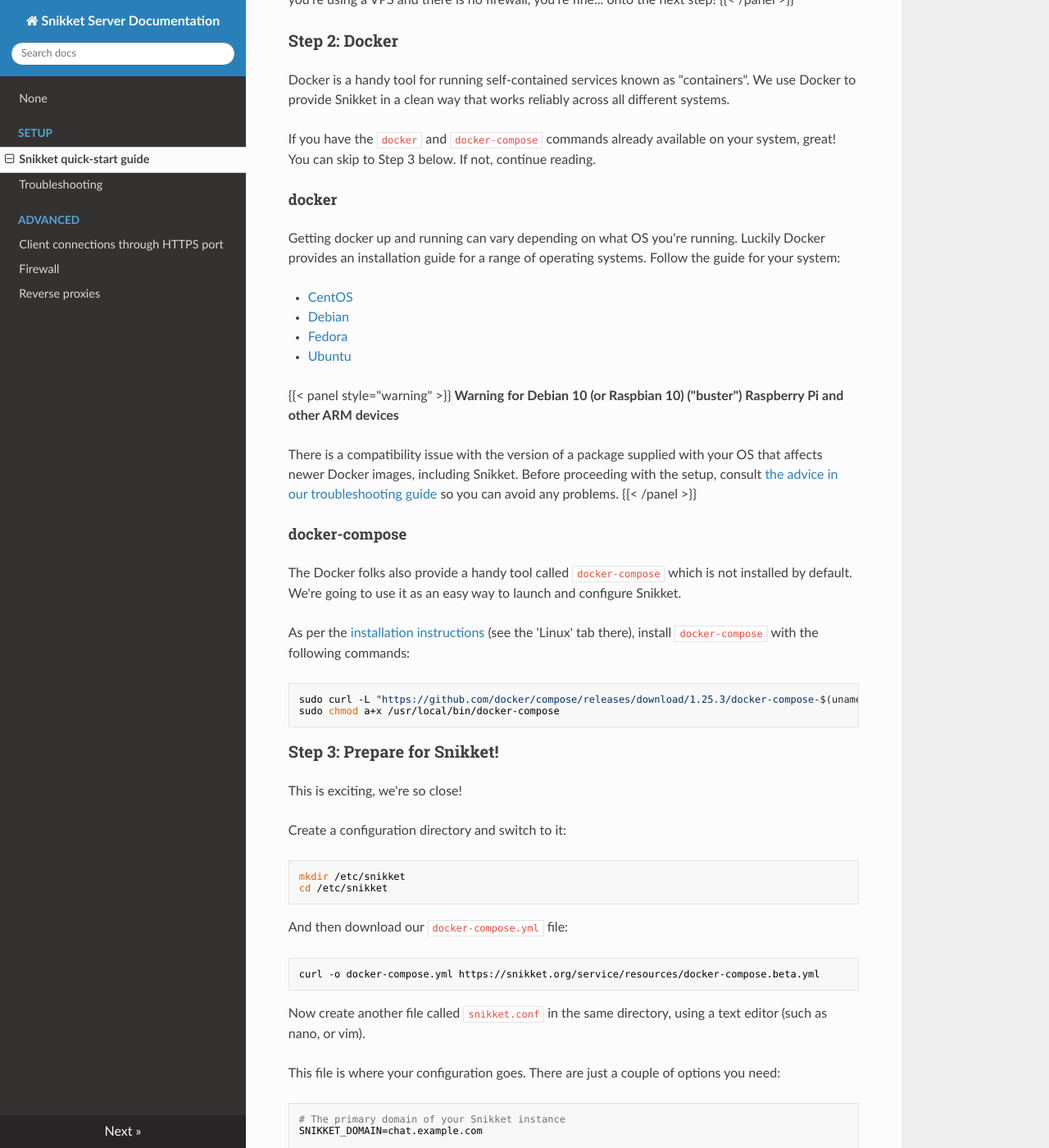
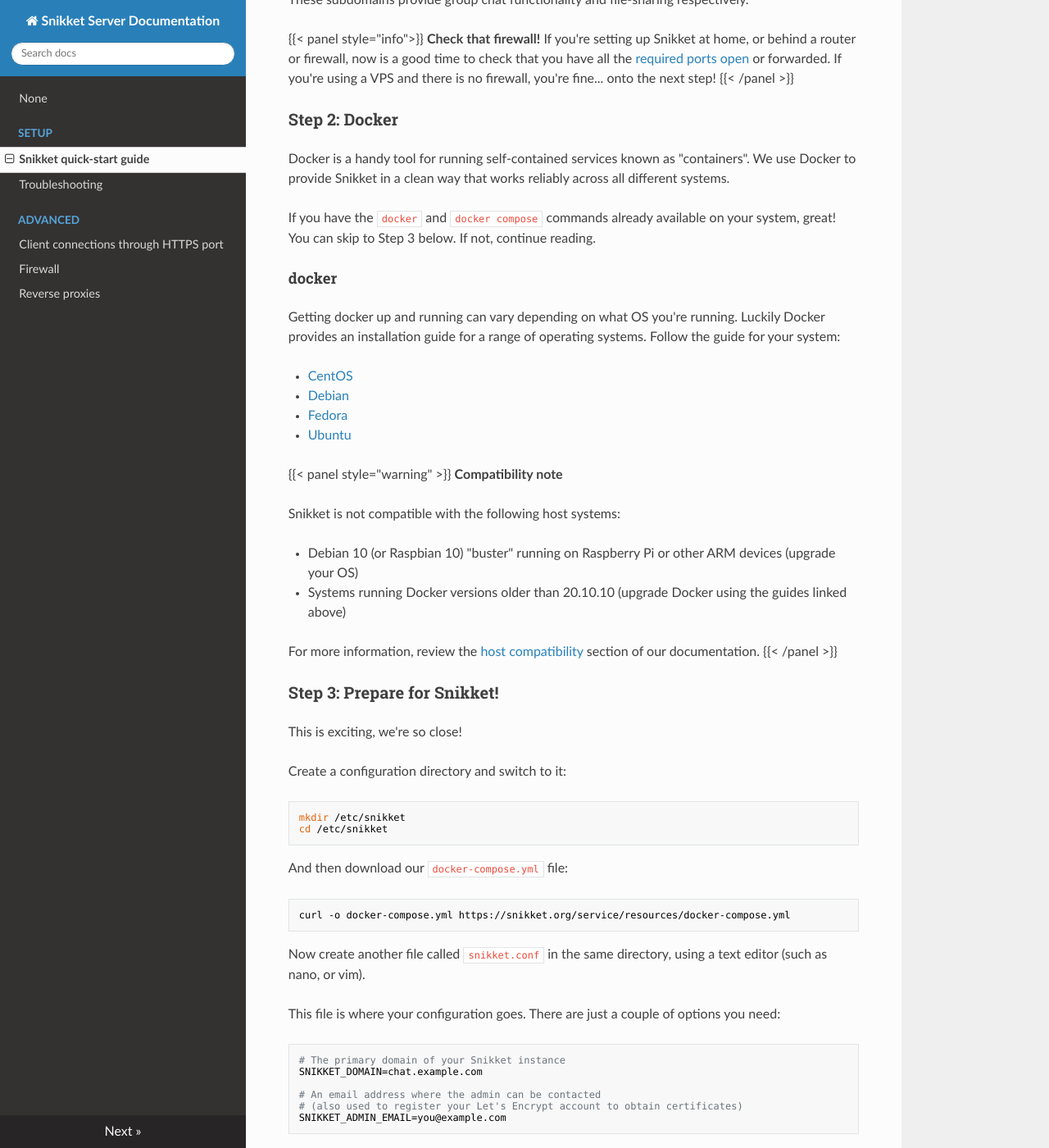
Before and after one commit to snikket-im/snikket-server, an MkDocs documentation site: the page built from docs/setup/quickstart.md, in a window 1280 px wide and 1400 px high, scrolled down 1677 px. Shown: the whole window at 82% size. Built offline with MkDocs 1.6.1, drawn with Linux system fonts in a browser that asks for light colours; nearby versions of some CDN libraries; some of the changed text lies outside the part shown.

Commit message:
docs: Update quickstart guide to follow the one on the website

````diff
--- a/docs/setup/quickstart.md
+++ b/docs/setup/quickstart.md
@@ -87,7 +89,7 @@
 Docker is a handy tool for running self-contained services known as "containers". We use Docker to provide Snikket
 in a clean way that works reliably across all different systems.
 
-If you have the `docker` and `docker-compose` commands already available on your system, great! You can skip to Step 3 below. If not, continue reading.
+If you have the `docker` and `docker compose` commands already available on your system, great! You can skip to Step 3 below. If not, continue reading.
 
 #### docker
 
@@ -100,26 +102,17 @@
 - [Ubuntu](https://docs.docker.com/install/linux/docker-ce/ubuntu/)
 
 {{< panel style="warning" >}}
-**Warning for Debian 10 (or Raspbian 10) ("buster") Raspberry Pi and other ARM devices**
+**Compatibility note**
 
-There is a compatibility issue with the version of a package supplied with your OS that
-affects newer Docker images, including Snikket. Before proceeding with the setup, consult
-[the advice in our troubleshooting guide](../troubleshooting/#problems-on-debianraspbian-10-buster-on-raspberry-pi-or-arm-devices)
-so you can avoid any problems.
+Snikket is not compatible with the following host systems:
+
+- Debian 10 (or Raspbian 10) "buster" running on Raspberry Pi or other ARM devices (upgrade your OS)
+- Systems running Docker versions older than 20.10.10 (upgrade Docker using the guides linked above)
+
+For more information, review the [host
+compatibility](https://snikket.org/service/help/setup/troubleshooting/#host-compatibility)
+section of our documentation.
 {{< /panel >}}
-
-#### docker-compose
-
-The Docker folks also provide a handy tool called `docker-compose` which is not installed by default. We're going to use it
-as an easy way to launch and configure Snikket.
-
-As per the [installation instructions](https://docs.docker.com/compose/install/) (see the 'Linux' tab there), install
-`docker-compose` with the following commands:
-
-```bash
-sudo curl -L "https://github.com/docker/compose/releases/download/1.25.3/docker-compose-$(uname -s)-$(uname -m)" -o /usr/local/bin/docker-compose
-sudo chmod a+x /usr/local/bin/docker-compose
-```
 
 ### Step 3: Prepare for Snikket!
 
@@ -135,7 +128,7 @@
 And then download our `docker-compose.yml` file:
 
 ```bash
-curl -o docker-compose.yml https://snikket.org/service/resources/docker-compose.beta.yml
+curl -o docker-compose.yml https://snikket.org/service/resources/docker-compose.yml
 ```
 
 Now create another file called `snikket.conf` in the same directory, using a text editor (such as nano, or vim).
@@ -170,14 +163,20 @@
 Here we go! Run:
 
 ```bash
-docker-compose up -d
+docker compose up -d
 ```
 
 The first time you run this command docker will download Snikket. In a moment it should complete,
 and Snikket should be running and accessible via the web (e.g. `http://chat.example.com/`). As
 soon as it has created certificates, it will redirect to HTTPS and show you a login page.
 
-Now to set up your first account. To create yourself an admin account, run the following command:
+{{< panel style="secondary" >}}
+**Note:** If this command returns an error like `"compose" is not a docker command`, don't panic!
+You just need to [install the docker compose plugin](https://docs.docker.com/compose/install/linux/#install-using-the-repository)
+and try again.
+{{< /panel >}}
+
+Now Snikket is running, it's time to set up your first account. To create yourself an admin account, run the following command:
 
 ```bash
 docker exec snikket create-invite --admin --group default
@@ -185,12 +184,12 @@
 
 Follow the link to open the invitation, and follow the instructions get signed in.
 
-You can create as many links as you want and share them with people. Each link can
-only be used once. Don't forget to drop the `--admin` part to create normal user accounts!
+Once you've created your admin account, you can log in to the web dashboard
+by visiting `https://chat.example.com/` in your browser (obviously put your own
+domain in there!).
 
-Once you've created your admin account, you can also log in to the web management portal
-online by visiting `https://chat.example.com/` in your browser (obviously put your own
-domain in there!).
+From there you can create more invitation links to share with your family, friends
+and anyone else you want to join your Snikket instance. It won't be empty for long!
 
 {{< panel style="success" >}}
 That's it! How did it go? Let us know at feedback@snikket.org. Also if you want to support
````
Also changed, not shown: other parts of docs/setup/quickstart.md (+2 -0 lines).
